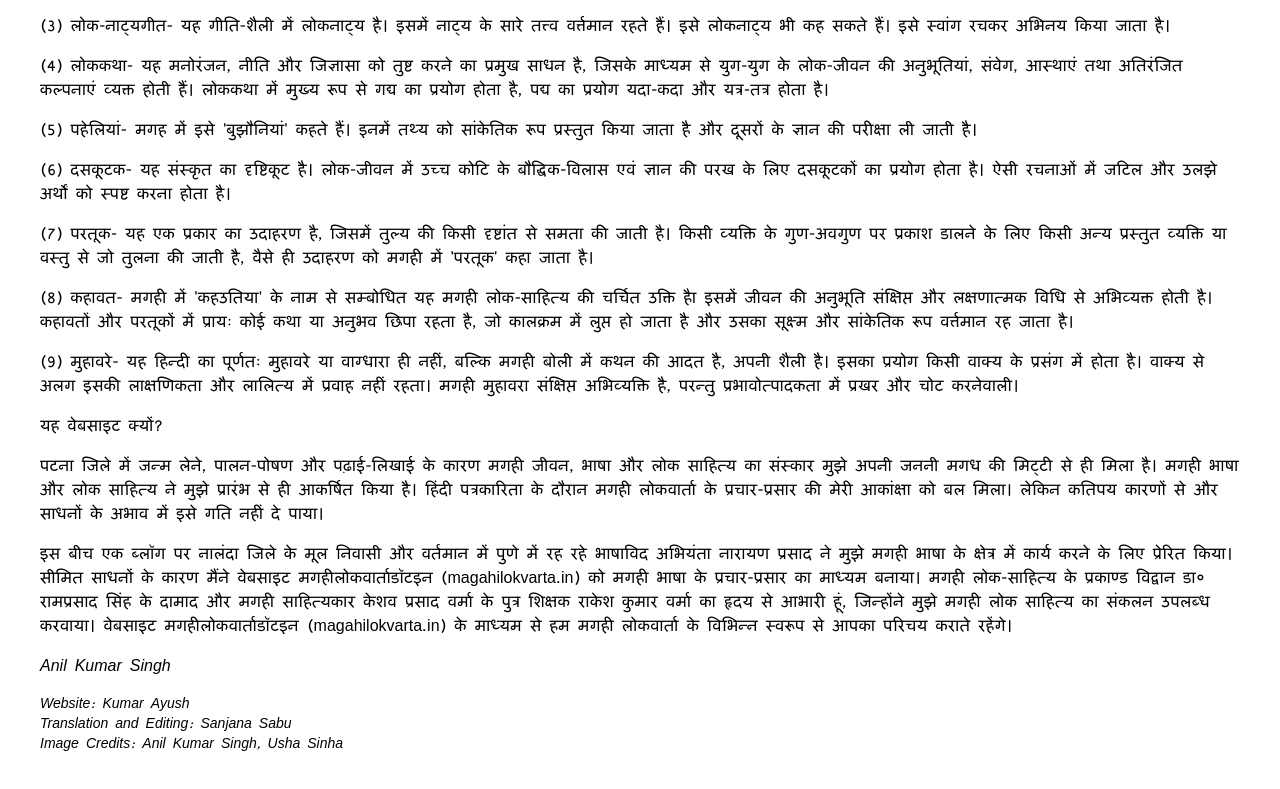
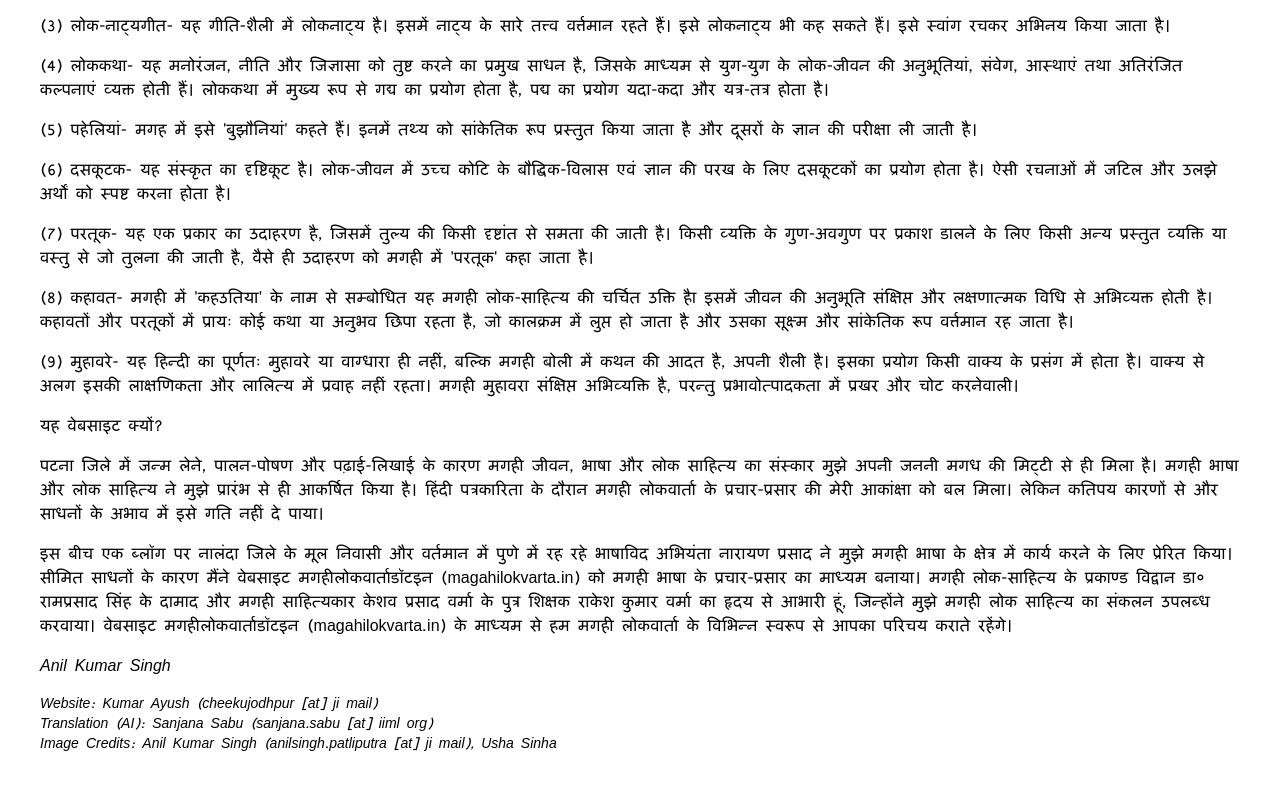
Before and after one commit to cheekujodhpur/magadh-folk-tales, a Gatsby site: page / in a window 1280 px wide. Shown: the part 1063-1852 px from the top of the page. Built offline with nearby package versions, Linux system fonts and the light colour scheme; Gatsby itself is replaced by a stand-in of ours.

Commit message:
Add email

```diff
--- a/src/pages/index.tsx
+++ b/src/pages/index.tsx
@@ -60,9 +60,9 @@ const IndexPage = () => {
   <i>Anil Kumar Singh</i>
 </p>
 <p className="text-sm">
-  <i>Website: Kumar Ayush</i><br />
-  <i>Translation and Editing: Sanjana Sabu</i><br />
-  <i>Image Credits: Anil Kumar Singh, Usha Sinha</i>
+  <i>Website: Kumar Ayush (cheekujodhpur [at] ji mail)</i><br />
+  <i>Translation (AI): Sanjana Sabu (sanjana.sabu [at] iiml org)</i><br />
+  <i>Image Credits: Anil Kumar Singh (anilsingh.patliputra [at] ji mail), Usha Sinha</i>
 </p>
     </div>
     </div>
```
